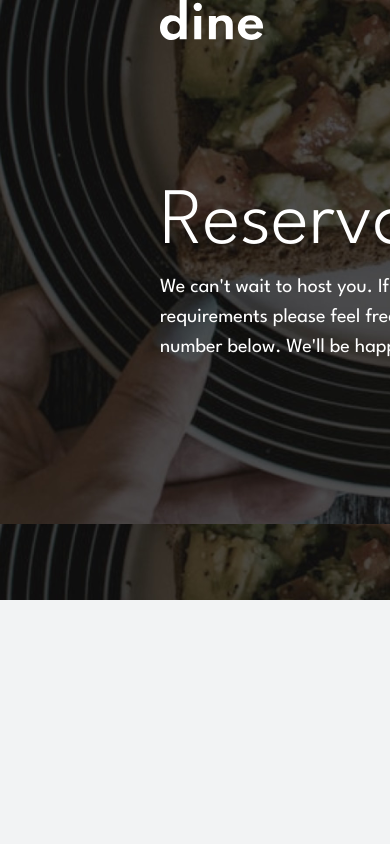
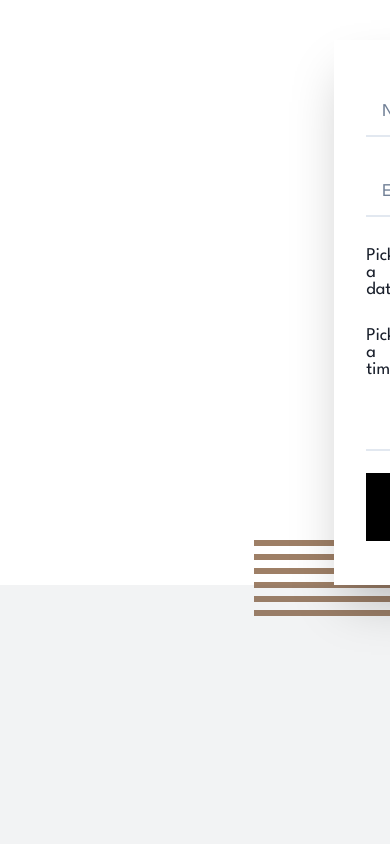
Before and after one commit to JesusKreist/dine-website, a Next.js app: page /reservations in a window 390 px wide. Shown: the top 844 px of the page. Built offline with nearby package versions, Linux system fonts and the light colour scheme.

Commit message:
Add tablet style for reservations page

```diff
--- a/src/components/Reservations/Reservations.tsx
+++ b/src/components/Reservations/Reservations.tsx
@@ -1,4 +1,4 @@
-import { Flex, Grid, GridItem, Image } from "@chakra-ui/react";
+import { Flex, Grid, GridItem, Image, Box } from "@chakra-ui/react";
 import React from "react";
 import Footer from "../HomePage/Footer/Footer";
 import Logo from "../logo/Logo";
@@ -9,19 +9,33 @@ const Reservations = () => {
   return (
     <Grid>
       <GridItem
-        paddingLeft="10rem"
-        height="600px"
-        bgImage="booking/hero-bg-desktop@2x.jpg"
+        paddingLeft={{ lg: "10rem" }}
+        height={{ md: "600px", lg: "600px" }}
+        bgImage={{
+          md: "booking/hero-bg-tablet@2x.jpg",
+          lg: "booking/hero-bg-desktop@2x.jpg",
+        }}
         bgSize="contain"
+        marginBottom={{ md: "450px", lg: "unset" }}
       >
-        <Logo />
+        <Box
+          marginLeft={{ md: "3rem", lg: "unset" }}
+          marginTop={{ md: "4rem", lg: "unset" }}
+        >
+          <Logo />
+        </Box>
 
-        <Flex direction="row" gap="7rem" marginTop="9rem">
+        <Flex
+          direction={{ md: "column", lg: "row" }}
+          gap={{ md: "3rem", lg: "7rem" }}
+          marginTop={{ md: "4rem", lg: "9rem" }}
+          alignItems={{ md: "center", lg: "unset" }}
+        >
           <ReservationsHeroText />
           <ReservationsForm />
         </Flex>
       </GridItem>
-      <GridItem>
+      <GridItem display={{ md: "none", lg: "unset" }}>
         <Image
           width="993px"
           height="320px"
--- a/src/components/Reservations/ReservationsForm.tsx
+++ b/src/components/Reservations/ReservationsForm.tsx
@@ -60,14 +60,13 @@ const ReservationsForm = () => {
       alignItems="center"
       justifyContent="center"
       position="relative"
-      boxShadow="xl"
+      boxShadow="2xl"
     >
       <Grid
         gridTemplateRows="repeat(6, 80px)"
         as="form"
         width="80%"
         fontSize="lg"
-        gap="rem"
         onSubmit={handleSubmit(onSubmit)}
       >
         <NameInput
@@ -91,7 +90,13 @@ const ReservationsForm = () => {
           MAKE RESERVATION
         </Button>
       </Grid>
-      <Box position="absolute" top="500px" left="-80px" zIndex="-1">
+      <Box
+        position="absolute"
+        top="500px"
+        left="-80px"
+        zIndex="-1"
+        display={{ md: "none", lg: "block" }}
+      >
         <Image src="patterns/pattern-lines.svg" alt="lines pattern" />
       </Box>
     </Flex>
--- a/src/components/Reservations/ReservationsHeroText.tsx
+++ b/src/components/Reservations/ReservationsHeroText.tsx
@@ -2,18 +2,24 @@ import { Heading, Text, Box } from "@chakra-ui/react";
 
 const ReservationsHeroText = () => {
   return (
-    <Box width="445px" color="white">
+    <Box
+      width={{ md: "573px", lg: "445px" }}
+      color="white"
+      textAlign={{ md: "center", lg: "left" }}
+    >
       <Heading
         as="h2"
-        fontSize={"80px"}
+        fontSize={{ md: "48px", lg: "80px" }}
         fontWeight="light"
-        lineHeight={"80px"}
-        // marginTop="9rem"
-        paddingBottom="0.5rem"
+        lineHeight={{ md: "64px", lg: "80px" }}
+        letterSpacing={{ md: "-0.6px", lg: "unset" }}
+        marginTop={{ lg: "9rem" }}
+        margin={{ md: "0 auto", lg: "unset" }}
+        paddingBottom={{ md: "1rem", lg: "0.5rem" }}
       >
         Reservations
       </Heading>
-      <Text fontSize="xl" paddingBottom="2rem">
+      <Text fontSize="xl" paddingBottom={{ lg: "2rem" }}>
         We can&apos;t wait to host you. If you have any special requirements
         please feel free to call on the phone number below. We&apos;ll be happy
         to accommodate you.
```
